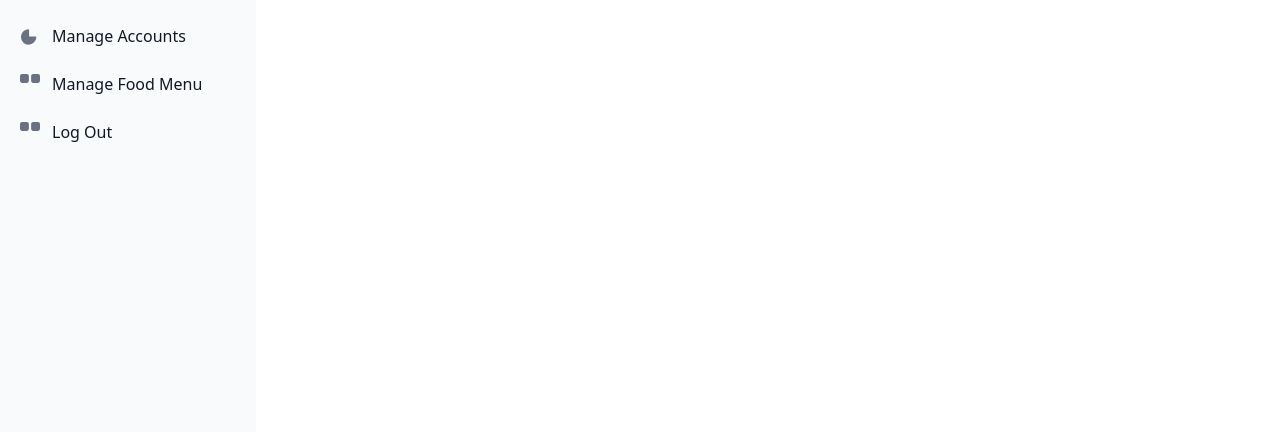
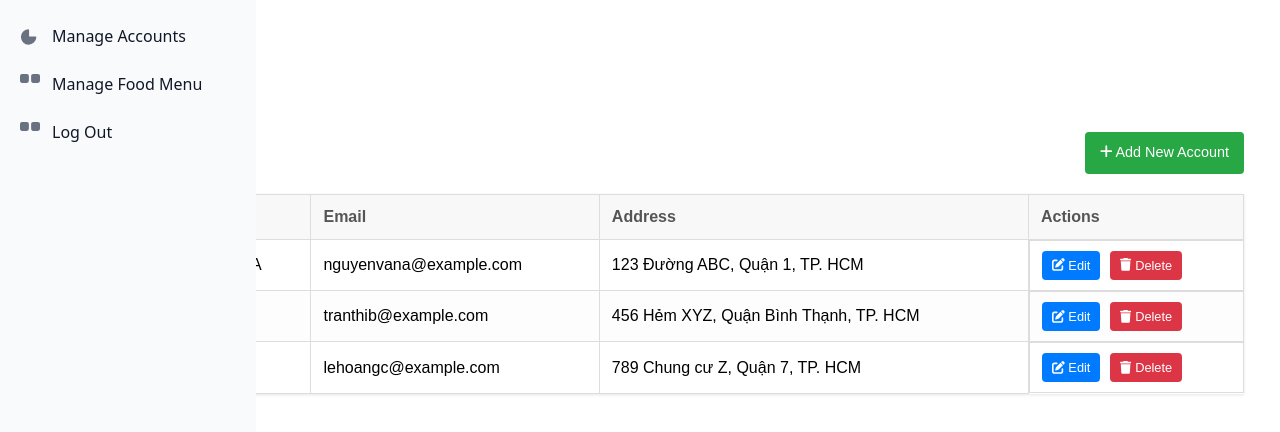
Before and after one commit to MrHH-k22/PizzaGo_FrontEnd, a React (Vite) app: page /manager/manageaccounts in a window 1280 px wide. Shown: the top 432 px of the page. Built offline with nearby package versions, Linux system fonts and the light colour scheme.

Commit message:
Manager: Implement account management functionality with add, edit, and delete features

```diff
--- /dev/null
+++ b/src/features/Manager/ManageAccounts/AddAccountModal.css
@@ -0,0 +1,74 @@
+.modal-overlay {
+  position: fixed;
+  top: 0;
+  left: 0;
+  width: 100%;
+  height: 100%;
+  background: rgba(0, 0, 0, 0.5);
+  display: flex;
+  justify-content: center;
+  align-items: center;
+  z-index: 1000;
+}
+
+.modal-content {
+  background: white;
+  padding: 20px;
+  border-radius: 8px;
+  width: 400px;
+  box-shadow: 0 2px 10px rgba(0, 0, 0, 0.1);
+}
+
+.modal-content h3 {
+  margin-top: 0;
+  margin-bottom: 20px;
+  text-align: center;
+}
+
+.form-group {
+  margin-bottom: 15px;
+}
+
+.form-group label {
+  display: block;
+  margin-bottom: 5px;
+  font-weight: bold;
+}
+
+.form-group input {
+  width: 100%;
+  padding: 8px;
+  border: 1px solid #ccc;
+  border-radius: 4px;
+}
+
+.modal-actions {
+  display: flex;
+  justify-content: space-between;
+}
+
+.save-button {
+  background-color: #28a745;
+  color: white;
+  border: none;
+  padding: 10px 15px;
+  border-radius: 4px;
+  cursor: pointer;
+}
+
+.save-button:hover {
+  background-color: #218838;
+}
+
+.cancel-button {
+  background-color: #dc3545;
+  color: white;
+  border: none;
+  padding: 10px 15px;
+  border-radius: 4px;
+  cursor: pointer;
+}
+
+.cancel-button:hover {
+  background-color: #c82333;
+}
--- /dev/null
+++ b/src/features/Manager/ManageAccounts/AddAccountModal.jsx
@@ -0,0 +1,111 @@
+import React, { useState, useEffect } from "react";
+import "./AddAccountModal.css";
+
+function AddAccountModal({
+  isOpen,
+  onClose,
+  onAddAccount,
+  onEditAccount,
+  initialData,
+  isEditMode,
+}) {
+  const [formData, setFormData] = useState({
+    fullName: "",
+    email: "",
+    password: "",
+    address: "",
+  });
+
+  // Populate form data when editing
+  useEffect(() => {
+    if (isEditMode && initialData) {
+      setFormData(initialData);
+    } else {
+      setFormData({
+        fullName: "",
+        email: "",
+        password: "",
+        address: "",
+      });
+    }
+  }, [isEditMode, initialData]);
+
+  const handleChange = (e) => {
+    const { name, value } = e.target;
+    setFormData((prev) => ({ ...prev, [name]: value }));
+  };
+
+  const handleSubmit = (e) => {
+    e.preventDefault();
+    if (isEditMode) {
+      onEditAccount(formData);
+    } else {
+      onAddAccount(formData);
+    }
+    onClose();
+  };
+
+  if (!isOpen) return null;
+
+  return (
+    <div className="modal-overlay" onClick={onClose}>
+      <div className="modal-content" onClick={(e) => e.stopPropagation()}>
+        <h3>{isEditMode ? "Edit Account" : "Add New Account"}</h3>
+        <form onSubmit={handleSubmit}>
+          <div className="form-group">
+            <label>Full Name</label>
+            <input
+              type="text"
+              name="fullName"
+              value={formData.fullName}
+              onChange={handleChange}
+              required
+            />
+          </div>
+          <div className="form-group">
+            <label>Email</label>
+            <input
+              type="email"
+              name="email"
+              value={formData.email}
+              onChange={handleChange}
+              required
+            />
+          </div>
+          {!isEditMode && (
+            <div className="form-group">
+              <label>Password</label>
+              <input
+                type="password"
+                name="password"
+                value={formData.password}
+                onChange={handleChange}
+                required
+              />
+            </div>
+          )}
+          <div className="form-group">
+            <label>Address</label>
+            <input
+              type="text"
+              name="address"
+              value={formData.address}
+              onChange={handleChange}
+              required
+            />
+          </div>
+          <div className="modal-actions">
+            <button type="submit" className="save-button">
+              {isEditMode ? "Save Changes" : "Save"}
+            </button>
+            <button type="button" className="cancel-button" onClick={onClose}>
+              Cancel
+            </button>
+          </div>
+        </form>
+      </div>
+    </div>
+  );
+}
+
+export default AddAccountModal;
--- /dev/null
+++ b/src/features/Manager/ManageAccounts/ManageAccounts.css
@@ -0,0 +1,90 @@
+.manage-accounts-container {
+  padding: 20px;
+  font-family: sans-serif;
+}
+
+.manage-accounts-container .header {
+  display: flex;
+  justify-content: space-between;
+  align-items: center;
+  margin-bottom: 20px;
+}
+
+.manage-accounts-container .header h2 {
+  margin: 0;
+  color: #333;
+}
+
+.add-button {
+  background-color: #28a745;
+  color: white;
+  border: none;
+  padding: 10px 15px;
+  border-radius: 4px;
+  cursor: pointer;
+  font-size: 0.9em;
+}
+
+.add-button:hover {
+  background-color: #218838;
+}
+
+.accounts-table {
+  width: 100%;
+  border-collapse: collapse;
+  box-shadow: 0 1px 3px rgba(0, 0, 0, 0.1);
+}
+
+.accounts-table th,
+.accounts-table td {
+  border: 1px solid #ddd;
+  padding: 10px 12px;
+  text-align: left;
+}
+
+.accounts-table th {
+  background-color: #f8f8f8;
+  font-weight: bold;
+  color: #555;
+}
+
+.accounts-table tbody tr:nth-child(even) {
+  background-color: #fdfdfd;
+}
+
+.accounts-table tbody tr:hover {
+  background-color: #f1f1f1;
+}
+
+.actions {
+  display: flex;
+  gap: 10px;
+}
+
+.edit-button {
+  background-color: #007bff;
+  color: white;
+  border: none;
+  padding: 5px 10px;
+  border-radius: 4px;
+  cursor: pointer;
+  font-size: 0.8em;
+}
+
+.edit-button:hover {
+  background-color: #0056b3;
+}
+
+.delete-button {
+  background-color: #dc3545;
+  color: white;
+  border: none;
+  padding: 5px 10px;
+  border-radius: 4px;
+  cursor: pointer;
+  font-size: 0.8em;
+}
+
+.delete-button:hover {
+  background-color: #c82333;
+}
--- a/src/features/Manager/ManageAccounts/ManageAccounts.jsx
+++ b/src/features/Manager/ManageAccounts/ManageAccounts.jsx
@@ -1,5 +1,121 @@
+import React, { useState } from "react";
+import "./ManageAccounts.css";
+import { FontAwesomeIcon } from "@fortawesome/react-fontawesome";
+import { faEdit, faTrash, faPlus } from "@fortawesome/free-solid-svg-icons";
+import AddAccountModal from "./AddAccountModal";
+
+// Mock data for users
+const mockUsers = [
+  {
+    id: "USR001",
+    fullName: "Nguyễn Văn A",
+    email: "nguyenvana@example.com",
+    address: "123 Đường ABC, Quận 1, TP. HCM",
+  },
+  {
+    id: "USR002",
+    fullName: "Trần Thị B",
+    email: "tranthib@example.com",
+    address: "456 Hẻm XYZ, Quận Bình Thạnh, TP. HCM",
+  },
+  {
+    id: "USR003",
+    fullName: "Lê Hoàng C",
+    email: "lehoangc@example.com",
+    address: "789 Chung cư Z, Quận 7, TP. HCM",
+  },
+];
+
 function ManageAccounts() {
-  return <div></div>;
+  const [users, setUsers] = useState(mockUsers);
+  const [isModalOpen, setIsModalOpen] = useState(false);
+  const [isEditMode, setIsEditMode] = useState(false);
+  const [editingUser, setEditingUser] = useState(null);
+
+  const handleAddUser = (newUser) => {
+    setUsers((prev) => [...prev, { id: `USR${prev.length + 1}`, ...newUser }]);
+  };
+
+  const handleEditUser = (updatedUser) => {
+    setUsers((prev) =>
+      prev.map((user) => (user.id === updatedUser.id ? updatedUser : user))
+    );
+  };
+
+  const openEditModal = (user) => {
+    setEditingUser(user);
+    setIsEditMode(true);
+    setIsModalOpen(true);
+  };
+
+  const openAddModal = () => {
+    setEditingUser(null);
+    setIsEditMode(false);
+    setIsModalOpen(true);
+  };
+
+  const handleDeleteUser = (userId) => {
+    const confirmDelete = window.confirm(
+      "Are you sure you want to delete this user?"
+    );
+    if (confirmDelete) {
+      setUsers(users.filter((user) => user.id !== userId));
+    }
+  };
+
+  return (
+    <div className="manage-accounts-container">
+      <div className="header">
+        <h2>Manage Accounts</h2>
+        <button className="add-button" onClick={openAddModal}>
+          <FontAwesomeIcon icon={faPlus} /> Add New Account
+        </button>
+      </div>
+      <table className="accounts-table">
+        <thead>
+          <tr>
+            <th>ID</th>
+            <th>Full Name</th>
+            <th>Email</th>
+            <th>Address</th>
+            <th>Actions</th>
+          </tr>
+        </thead>
+        <tbody>
+          {users.map((user) => (
+            <tr key={user.id}>
+              <td>{user.id}</td>
+              <td>{user.fullName}</td>
+              <td>{user.email}</td>
+              <td>{user.address}</td>
+              <td className="actions">
+                <button
+                  className="edit-button"
+                  onClick={() => openEditModal(user)}
+                >
+                  <FontAwesomeIcon icon={faEdit} /> Edit
+                </button>
+                <button
+                  className="delete-button"
+                  onClick={() => handleDeleteUser(user.id)}
+                >
+                  <FontAwesomeIcon icon={faTrash} /> Delete
+                </button>
+              </td>
+            </tr>
+          ))}
+        </tbody>
+      </table>
+      <AddAccountModal
+        isOpen={isModalOpen}
+        onClose={() => setIsModalOpen(false)}
+        onAddAccount={handleAddUser}
+        onEditAccount={handleEditUser}
+        initialData={editingUser}
+        isEditMode={isEditMode}
+      />
+    </div>
+  );
 }
 
 export default ManageAccounts;
```
